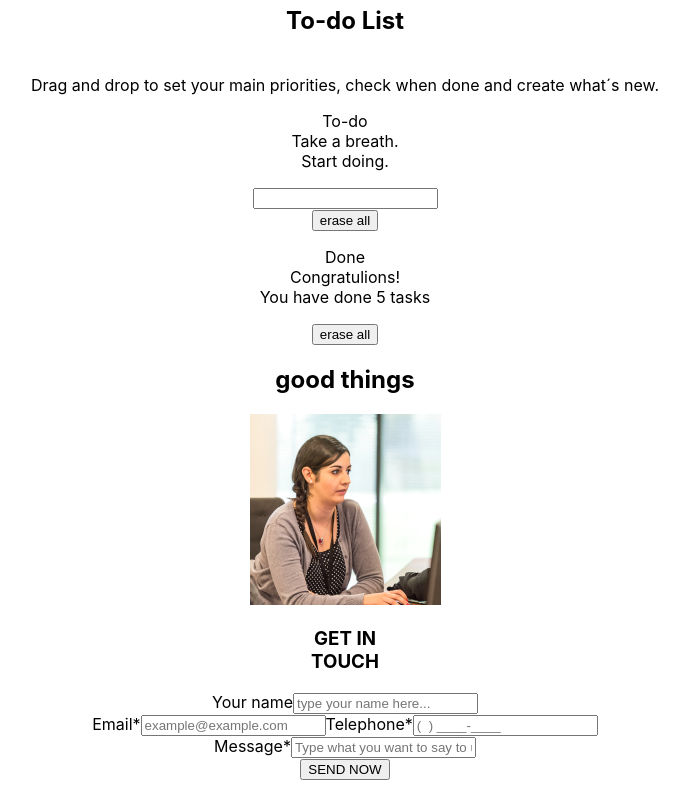
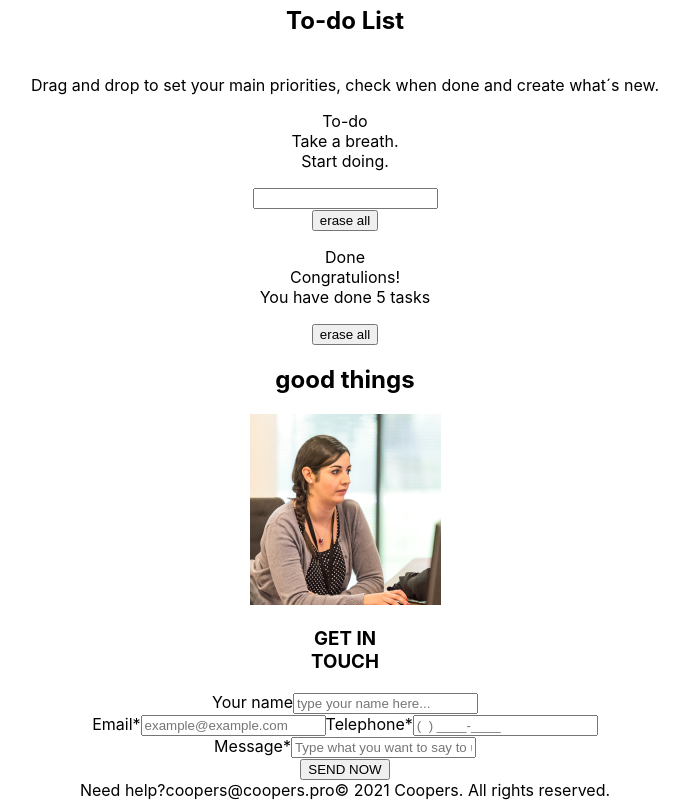
Before and after one commit to JoaopSilvaa/Test-Coopers, a React (Create React App) app: page / in a window 1280 px wide. Shown: the part 704-1504 px from the top of the page, without its empty margins (295-984 px from the left). Built offline with nearby package versions, Linux system fonts and the light colour scheme.

Commit message:
feat: :construction: estrutura do footer

```diff
--- /dev/null
+++ b/src/components/Footer.jsx
@@ -0,0 +1,11 @@
+import React from 'react';
+
+export default function Footer() {
+  return (
+    <footer>
+      <span>Need help?</span>
+      <span>coopers@coopers.pro</span>
+      <span>© 2021 Coopers. All rights reserved.</span>
+    </footer>
+  );
+}
--- a/src/components/Home.jsx
+++ b/src/components/Home.jsx
@@ -1,4 +1,5 @@
 import React from 'react';
+import Footer from './Footer';
 import GetInTouch from './GetInTouch';
 import GoodThings from './GoodThings';
 import Header from './Header';
@@ -11,6 +12,7 @@ export default function Home() {
       <TodoList />
       <GoodThings />
       <GetInTouch />
+      <Footer />
     </main>
   );
 }
```
